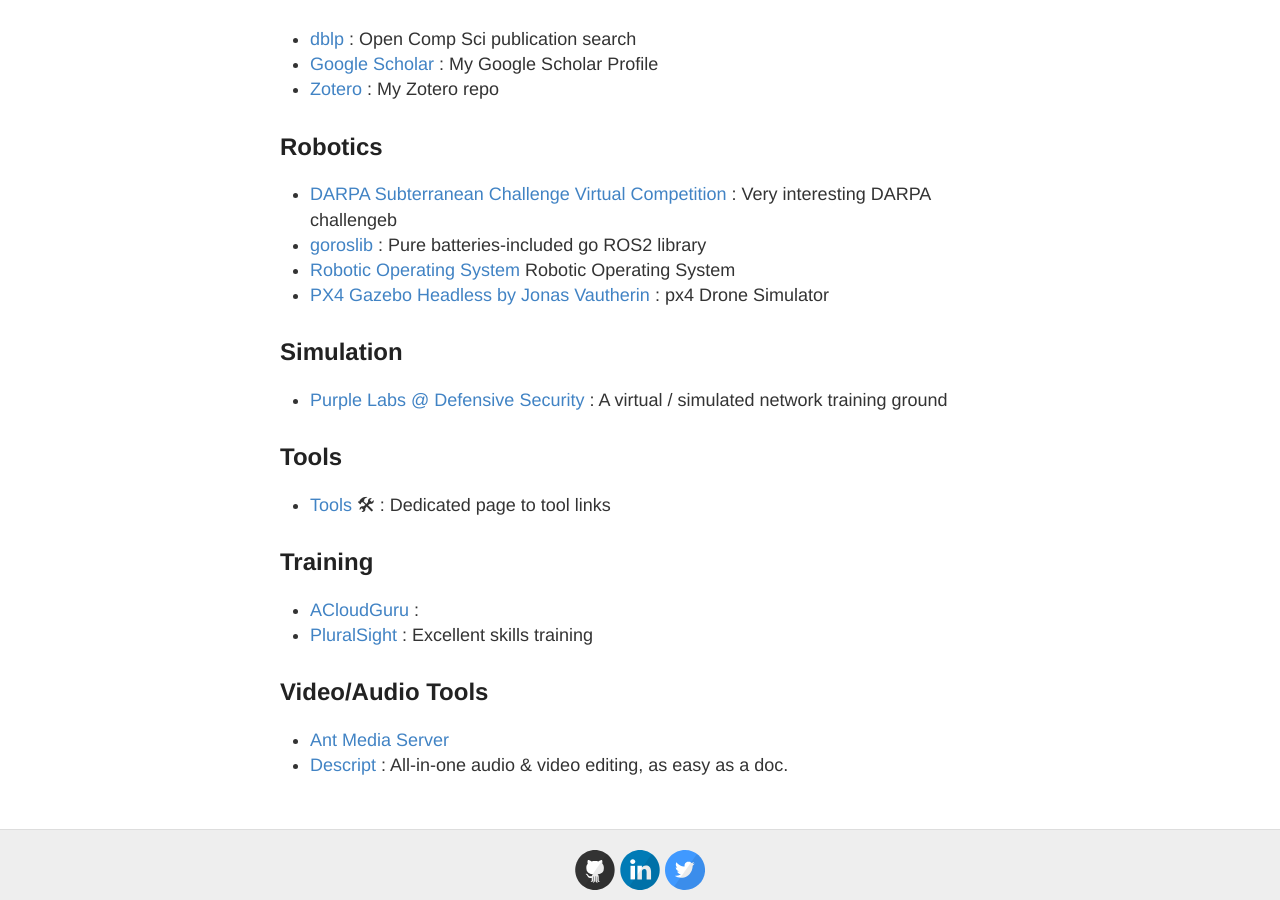
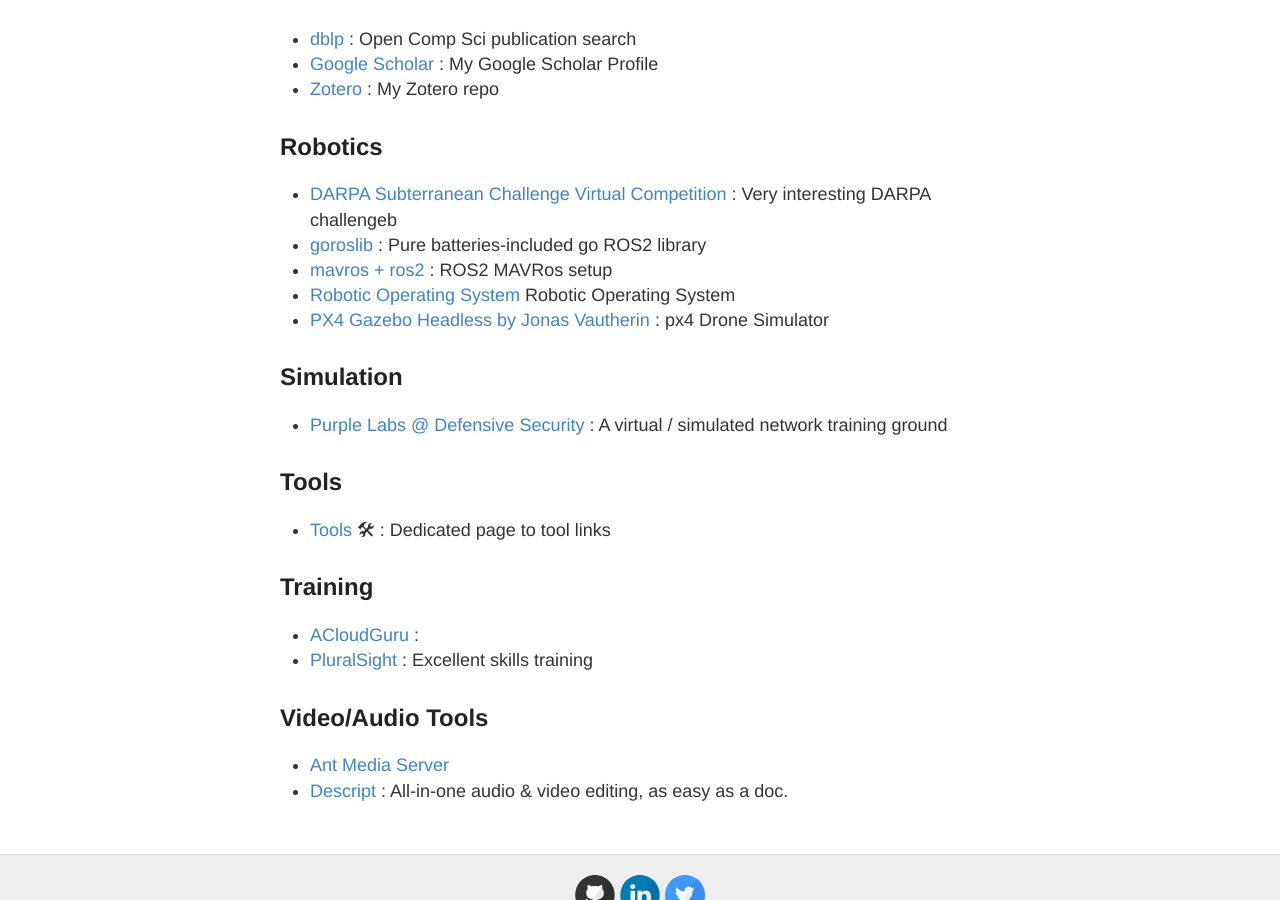
Before and after one commit to stevehenderson/stevehenderson.github.io, a Jekyll site: the page built from links.md, in a window 1280 px wide and 900 px high, scrolled down 2870 px. Built offline with Jekyll 4.4.1, drawn with Linux system fonts in a browser that asks for light colours.

Commit message:
Update links.md

```diff
--- a/links.md
+++ b/links.md
@@ -100,6 +100,7 @@
 ## Robotics
    * [DARPA Subterranean Challenge Virtual Competition](https://github.com/osrf/subt/wiki) : Very interesting DARPA challengeb
    * [goroslib](https://github.com/aler9/goroslib) : Pure batteries-included go ROS2 library
+   * [mavros + ros2](https://docs.px4.io/main/en/ros/ros2_comm.html) : ROS2 MAVRos setup
    * [Robotic Operating System](https://www.ros.org/) Robotic Operating System
    * [PX4 Gazebo Headless by Jonas Vautherin](https://github.com/JonasVautherin/px4-gazebo-headless) : px4 Drone Simulator
 
```
